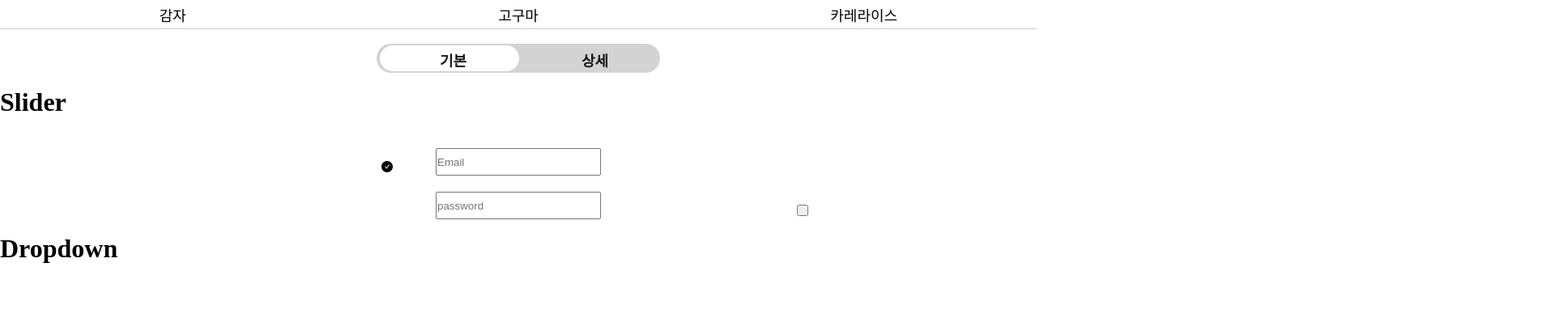
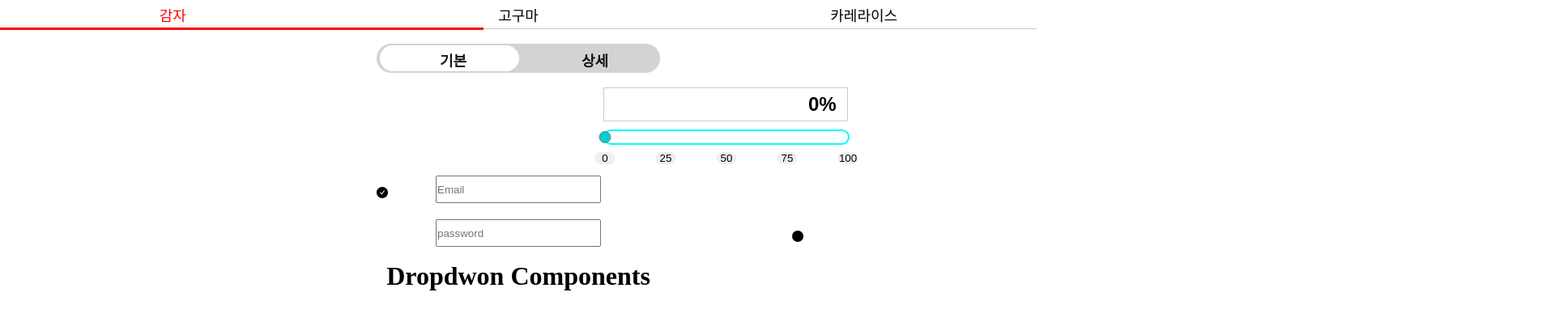
Before and after one commit to Munbear/wanted_pre_onboarding, a React (Create React App) app in the folder wanted-pre-onboarding/: page / in a window 1280 px wide. Shown: the top 398 px of the page at 81% size, 1920 px wide, since content can reach past the window. Built offline with nearby package versions, Linux system fonts and the light colour scheme.

Commit message:
프리온 보딩 코스

```diff
--- a/wanted-pre-onboarding/src/components/Dropdown.js
+++ b/wanted-pre-onboarding/src/components/Dropdown.js
@@ -1,12 +1,18 @@
-import React from 'react';
+import React from'react';
 import styled from 'styled-components';
+
+const Naming = styled.h1`
+  display: flex;
+  justify-content: center;
+  text-align: center;
+`;
 
 const Dropdown = () => {
     return(
         <>
-            <h1>Dropdown</h1>
+            <Naming>Dropdwon Components</Naming>
         </>
-    )
+    );
 }
 
 export default Dropdown;
--- a/wanted-pre-onboarding/src/components/Input.js
+++ b/wanted-pre-onboarding/src/components/Input.js
@@ -19,9 +19,10 @@ const EmailBox  = styled.div`
   }
 
   .box {
+    padding-left: 4px;
     position: absolute;
-    right: 794px;
-    top: 198px;
+    right: 800px;
+    top: 230px;
   }
 `;
 
@@ -41,11 +42,15 @@ const PasswordInput = styled.input`
 
 const PasswordCheckBoxWrap = styled.div`
   button{
+    cursor: pointer;
     width: 14px;
     height: 14px;
     position: absolute;
-    top: 253px;
-    left: 984px;
+    top: 285px;
+    left: 978px;
+    border-radius: 10px;
+    border: none;
+    background-color: black;
   }
 `;
 
--- a/wanted-pre-onboarding/src/components/Slider.js
+++ b/wanted-pre-onboarding/src/components/Slider.js
@@ -1,16 +1,158 @@
-import React from 'react';
-import styled from 'styled-components';
+import React, { useState } from "react";
+import styled, {css} from 'styled-components';
+
+
 
 
 const Slider = () => {
-    return(
+
+    const [sliderValue, setSliderValue] = useState(0);
+    const values = [0, 25, 50, 75, 100];
+    const [click, setClick] = useState(false);
+    const startX = 12 //document.querySelector(".gauge_box").offsetLeft의 값
+
+
+    const clickValue = () => {
+        setClick(true)
+    }
+
+    const closeValue = () => {
+        setClick(false)
+    }
+
+    const mouseMove = (e) => {
+        const btn = document.querySelector(".slider_btn")
+        if (click) {
+            if (e.clientX < (startX + 301) & (startX - 1) < e.clientX) {
+                btn.style.left = `${e.clientX}px`
+                setSliderValue(Math.floor((e.clientX - startX) / 3))
+            }
+
+        }
+    }
+
+    const setValue = (e) => {
+        const btn = document.querySelector(".slider_btn")
+        const value = startX + Number(e.target.className) * 3
+        btn.style.left = `${value}px`
+        setSliderValue((value - startX) / 3)
+
+    }
+
+
+
+    return (
         <>
-            <h1>Slider </h1>
+            <Container>
+                <ValueBox type="text" value={sliderValue + `%  `} disabled/>
+                <GaugeBoxWrap>
+                    <GaugeBar>
+                        <div className="gauge_box" onMouseOut={closeValue}
+                             style={{
+                                 width: `${sliderValue * 3}px`,
+                                 height: "100%",
+                                 backgroundColor: "aqua" }}>
+                            <GaugeBarBtn
+                                onMouseDown={clickValue}
+                                onMouseUp={closeValue}
+                                onMouseMove={mouseMove}
+                                className="slider_btn">
+                            </GaugeBarBtn>
+                        </div>
+                    </GaugeBar>
+                </GaugeBoxWrap>
+                {values.map((value, index) => {
+                    return (
+                        <GaugeBtnWrap>
+                            <button
+                                key={index}
+                                onClick={setValue}
+                                className={value}
+                                style={{
+                                    position: "absolute",
+                                    left: `${value * 3 + startX}px`,
+                                    margin: "0px",
+                                    padding: "0px",
+                                    width: "25px",
+                                    marginTop: "5px",
+                                    transform: "translate(-50%, 0%)"
+                                }}
+                            >
+                                {value}
+                            </button>
+                        </GaugeBtnWrap>
+                    )
+                })}
+            </Container>
         </>
     )
 }
 
+let Container = styled.div`
+  display: flex;
+  justify-content: center;
+  text-align: center;
+  flex-wrap: wrap;
+  flex-direction: column;
+`;
+
+let ValueBox = styled.input`
+  position: relative;
+  left: 745px;
+  text-align: end;
+  font-weight: bold;
+  color: black;
+  width: 300px;
+  height: 40px;
+  font-size: 1.5rem;
+  background-color: white;
+  border: solid 1px #ccc;
+`;
+
+let GaugeBoxWrap = styled.div`
+  display: flex;
+`;
+
+let GaugeBar = styled.div`
+  position: relative;
+  width: 300px;
+  height: 15px;
+  border-radius: 10px;
+  border: solid 2px aqua;
+  margin-top: 10px;
+  padding: 0;
+  left: 745px;
+`;
+
+
+let GaugeBarBtn = styled.button`
+  width: 15px;
+  height: 15px;
+  borderRadius: 15px;
+  position: absolute;
+  padding: 0;
+  border-radius: 10px;
+  border: solid 1px gray;
+  background-color: darkturquoise;
+  transform: translate(-50%, 0%);
+  cursor: pointer;
+`;
+
+let GaugeBtnWrap = styled.div`
+  position: relative;
+  left: 735px;
+  background-color: orange;
+  top: 4px;
+  margin: 0;
+  padding: 0;
+
+  button{
+    border: none;
+    border-radius: 30px;
+  }
+`;
 
 
 
-export default Slider;
+
+export default Slider
--- a/wanted-pre-onboarding/src/components/Tab.js
+++ b/wanted-pre-onboarding/src/components/Tab.js
@@ -2,6 +2,7 @@ import React, {useState} from 'react';
 import styled from 'styled-components';
 
 const NavBar = styled.nav`
+  position: relative;
   display: flex;
   justify-content: center;
   text-align: center;
@@ -16,26 +17,45 @@ const NavBtn = styled.button`
   background-color: transparent;
   padding: 0;
   border-bottom: solid 1px #ccc;
+  color: ${({action}) =>  (action ? "red" : "gary")};
 
-  :focus{
-    border-bottom: solid 2px darkturquoise;
-  }
 `;
 
+const Pointer = styled.div`
+    position: absolute;
+    width: calc(100% / ${({borderSize}) => borderSize});
+    top: 34px;
+    left: 0;
+    width: 597px;
+    border-bottom: solid 3px red;
+    transition: 0.2s ease-in;
+    transform: translateX(calc(100% * ${({setAction}) =>  setAction}));
+
+`;
 
 
 const Tab = () => {
     const [tab, setTab] =useState(0);
-    const ItemList = ['감자', '고구마', '카레라이스'];
+    const itemList = ['감자', '고구마', '카레라이스'];
+    // const [pointerMove, setPointerMove] = useState();
 
     return(
         <>
             <NavBar>
-                {ItemList.map( (value, index) => {
+                {itemList.map( (value, index) => {
                     return(
-                        <NavBtn>{value}</NavBtn>
+                        <NavBtn
+                            action={index === tab}
+                            ket={value}
+                            onClick={() => setTab(index)}
+
+                        >{value}</NavBtn>
                     )
                 })}
+                <Pointer
+                     setAction={tab}
+                     borderSize={itemList.length}
+                ></Pointer>
             </NavBar>
         </>
     )
```
